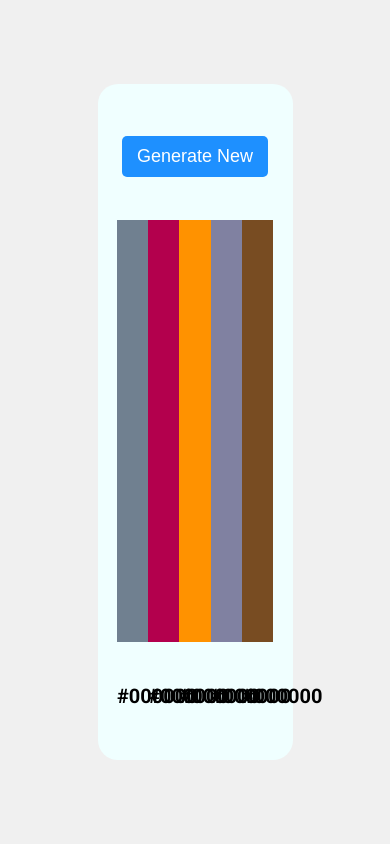
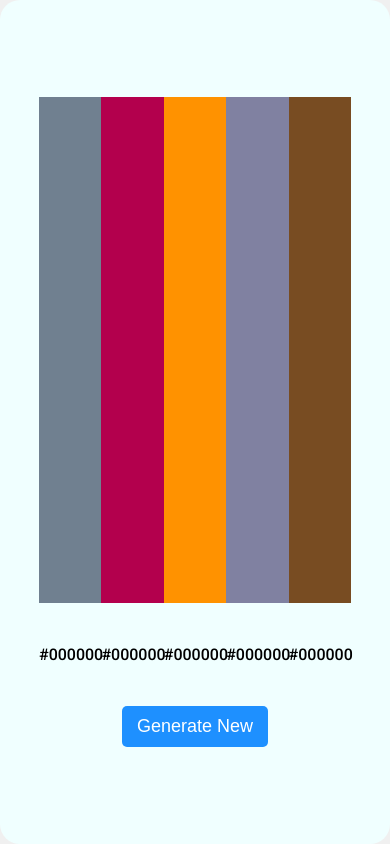
Before and after one commit to SulimanHakimi/Scheme-Generator, a plain HTML site: page index.html in a window 390 px wide. Drawn offline with Linux system fonts and the light colour scheme.

Commit message:
resposev and fix randomcolor

```diff
--- a/app.js
+++ b/app.js
@@ -7,7 +7,7 @@ generateBtn.addEventListener("click", generateColor);
 
 function generateColor() {
   for (let i = 0; i < colorPlace.length; i++) {
-    const randomColor = Math.floor(Math.random() * 122000).toString(16);
+    const randomColor = Math.floor(Math.random() * 124777).toString(16);
     colorPlace[i].style.background = "#" + randomColor;
     colorName[i].textContent = "#" + randomColor;
     colorPlace[i].classList.remove("animate");
--- a/index.html
+++ b/index.html
@@ -9,7 +9,6 @@
   <body>
     <div class="contenair">
       <div class="card">
-        <button class="generateBtn">Generate New</button>
         <div class="color-list">
           <div class="colors animate"></div>
           <div class="colors animate"></div>
@@ -24,6 +23,7 @@
           <div class="colorName">#000000</div>
           <div class="colorName">#000000</div>
         </div>
+        <button class="generateBtn">Generate New</button>
       </div>
     </div>
 
--- a/style.css
+++ b/style.css
@@ -202,3 +202,16 @@ body {
     background-color: #1e90ff;
   }
 }
+@media only screen and (max-width: 600px) {
+  .card {
+    width: 100vw;
+    height: 100vh;
+  }
+  .color-list {
+    height: 60vh;
+  }
+  .colorName {
+    font-size: 16px;
+    font-weight: 500;
+  }
+}
```
